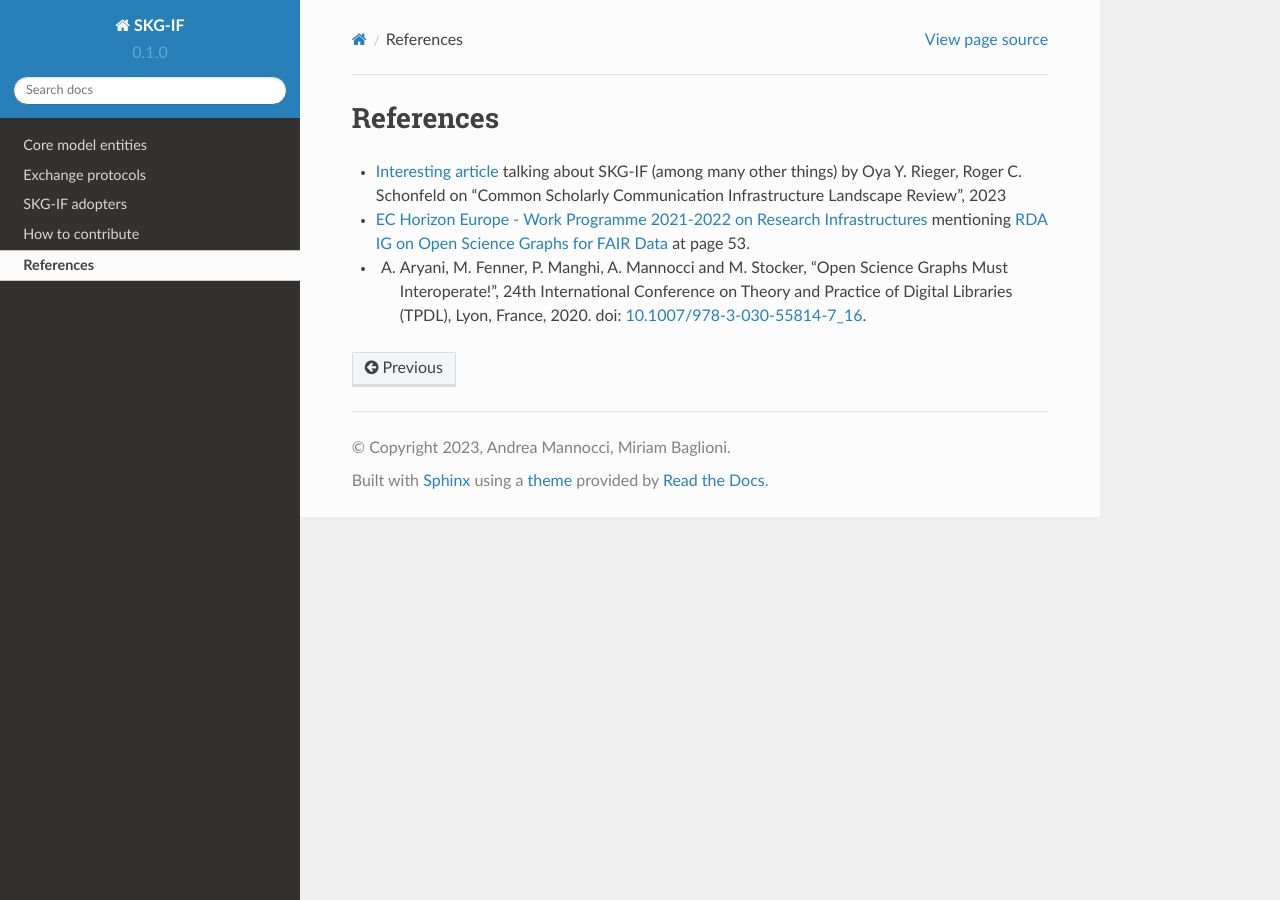
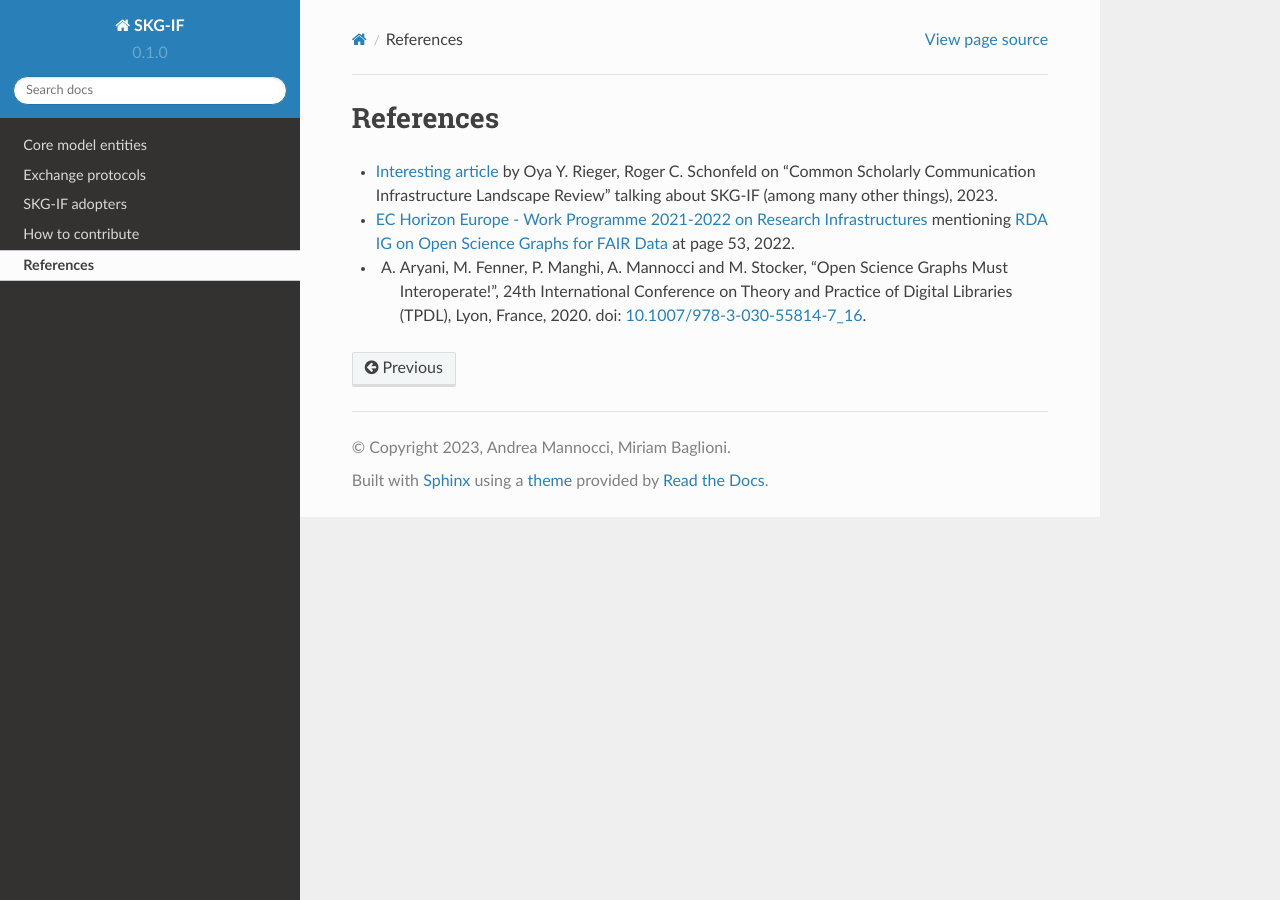
Before and after one commit to andremann/SKG-IF, a Sphinx documentation site: the page built from docs/source/references.rst, in a window 1280 px wide. Built offline with Sphinx 7.4.7 and the Read the Docs theme 2.0.0, drawn with Linux system fonts in a browser that asks for light colours.

Commit message:
mod venues

```diff
--- a/docs/source/references.rst
+++ b/docs/source/references.rst
@@ -2,6 +2,6 @@
 ##################
 
 
-- `Interesting article <https://sr.ithaka.org/publications/common-scholarly-communication-infrastructure-landscape-review>`_ talking about SKG-IF (among many other things) by Oya Y. Rieger, Roger C. Schonfeld on "Common Scholarly Communication Infrastructure Landscape Review", 2023
-- `EC Horizon Europe - Work Programme 2021-2022 on Research Infrastructures <https://ec.europa.eu/info/funding-tenders/opportunities/docs/2021-2027/horizon/wp-call/2021-2022/wp-3-research-infrastructures_horizon-2021-2022_en.pdf>`_  mentioning `RDA IG on Open Science Graphs for FAIR Data <https://www.rd-alliance.org/groups/open-science-graphs-fair-data-ig>`_ at page 53.
+- `Interesting article <https://sr.ithaka.org/publications/common-scholarly-communication-infrastructure-landscape-review>`_ by Oya Y. Rieger, Roger C. Schonfeld on "Common Scholarly Communication Infrastructure Landscape Review" talking about SKG-IF (among many other things), 2023.
+- `EC Horizon Europe - Work Programme 2021-2022 on Research Infrastructures <https://ec.europa.eu/info/funding-tenders/opportunities/docs/2021-2027/horizon/wp-call/2021-2022/wp-3-research-infrastructures_horizon-2021-2022_en.pdf>`_  mentioning `RDA IG on Open Science Graphs for FAIR Data <https://www.rd-alliance.org/groups/open-science-graphs-fair-data-ig>`_ at page 53, 2022.
 - A. Aryani, M. Fenner, P. Manghi, A. Mannocci and M. Stocker, "Open Science Graphs Must Interoperate!", 24th International Conference on Theory and Practice of Digital Libraries (TPDL), Lyon, France, 2020. doi: `10.1007/978-3-030-55814-7_16 <https://link.springer.com/chapter/10.1007/978-3-030-55814-7_16>`_.
```
